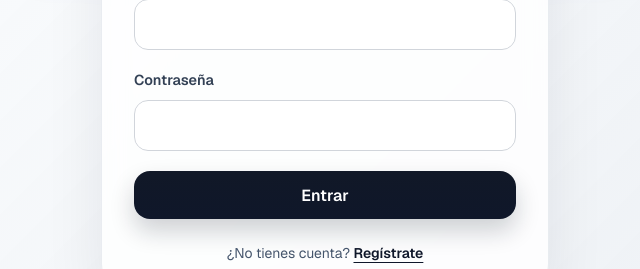
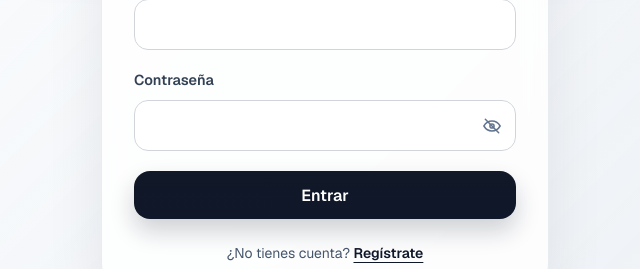
Before and after one commit to Marck96ec/ia-emprendedor, a Next.js app: page /login in a window 1280 px wide. Shown: the part 353-622 px from the top of the page, without its empty margins (315-955 px from the left). Built offline with nearby package versions, Linux system fonts and the light colour scheme.

Commit message:
feat: add PasswordField component and integrate it into login and signup pages

```diff
--- a/src/app/(auth)/login/page.tsx
+++ b/src/app/(auth)/login/page.tsx
@@ -1,6 +1,7 @@
 import Link from "next/link";
 
 import { login } from "@/actions/auth";
+import { PasswordField } from "@/components/password-field";
 
 type LoginPageProps = {
   searchParams: Promise<{
@@ -46,20 +47,13 @@ export default async function LoginPage({
             />
           </div>
 
-          <div>
-            <label htmlFor="password" className="field-label">
-              Contraseña
-            </label>
-
-            <input
-              id="password"
-              name="password"
-              type="password"
-              required
-              autoComplete="current-password"
-              className="form-field"
-            />
-          </div>
+          <PasswordField
+            id="password"
+            name="password"
+            label="Contraseña"
+            required
+            autoComplete="current-password"
+          />
 
           <button type="submit" className="primary-button w-full">
             Entrar
--- a/src/app/(auth)/signup/page.tsx
+++ b/src/app/(auth)/signup/page.tsx
@@ -1,6 +1,7 @@
 import Link from "next/link";
 
 import { signup } from "@/actions/auth";
+import { PasswordField } from "@/components/password-field";
 
 type SignupPageProps = {
   searchParams: Promise<{
@@ -47,21 +48,14 @@ export default async function SignupPage({
             />
           </div>
 
-          <div>
-            <label htmlFor="password" className="field-label">
-              Contraseña
-            </label>
-
-            <input
+          <PasswordField
             id="password"
             name="password"
-              type="password"
+            label="Contraseña"
             required
             minLength={8}
             autoComplete="new-password"
-              className="form-field"
           />
-          </div>
 
           <button type="submit" className="primary-button w-full">
             Crear cuenta
--- /dev/null
+++ b/src/components/password-field.tsx
@@ -0,0 +1,84 @@
+"use client";
+
+import { useId, useState } from "react";
+
+type PasswordFieldProps = {
+  name: string;
+  id?: string;
+  label: string;
+  autoComplete: string;
+  required?: boolean;
+  minLength?: number;
+  placeholder?: string;
+};
+
+function EyeIcon({ crossed = false }: { crossed?: boolean }) {
+  return (
+    <svg
+      aria-hidden="true"
+      className="h-5 w-5"
+      fill="none"
+      viewBox="0 0 24 24"
+      stroke="currentColor"
+      strokeWidth="1.8"
+    >
+      <path
+        strokeLinecap="round"
+        strokeLinejoin="round"
+        d="M2.25 12s3.5-6 9.75-6 9.75 6 9.75 6-3.5 6-9.75 6-9.75-6-9.75-6Z"
+      />
+      <circle cx="12" cy="12" r="2.5" />
+      {crossed && (
+        <path
+          strokeLinecap="round"
+          d="m4 4 16 16"
+        />
+      )}
+    </svg>
+  );
+}
+
+export function PasswordField({
+  name,
+  id,
+  label,
+  autoComplete,
+  required = false,
+  minLength,
+  placeholder,
+}: PasswordFieldProps) {
+  const generatedId = useId();
+  const inputId = id ?? generatedId;
+  const [isVisible, setIsVisible] = useState(false);
+
+  return (
+    <div>
+      <label htmlFor={inputId} className="field-label">
+        {label}
+      </label>
+
+      <div className="relative">
+        <input
+          id={inputId}
+          name={name}
+          type={isVisible ? "text" : "password"}
+          required={required}
+          minLength={minLength}
+          autoComplete={autoComplete}
+          placeholder={placeholder}
+          className="form-field pr-12"
+        />
+
+        <button
+          type="button"
+          className="absolute inset-y-0 right-0 flex w-12 items-center justify-center rounded-r-[0.875rem] text-slate-500 hover:text-slate-900"
+          aria-label={isVisible ? "Ocultar contraseña" : "Mostrar contraseña"}
+          aria-pressed={isVisible}
+          onClick={() => setIsVisible((visible) => !visible)}
+        >
+          <EyeIcon crossed={!isVisible} />
+        </button>
+      </div>
+    </div>
+  );
+}
```
Lines whose indentation alone changed are shown as unchanged.
